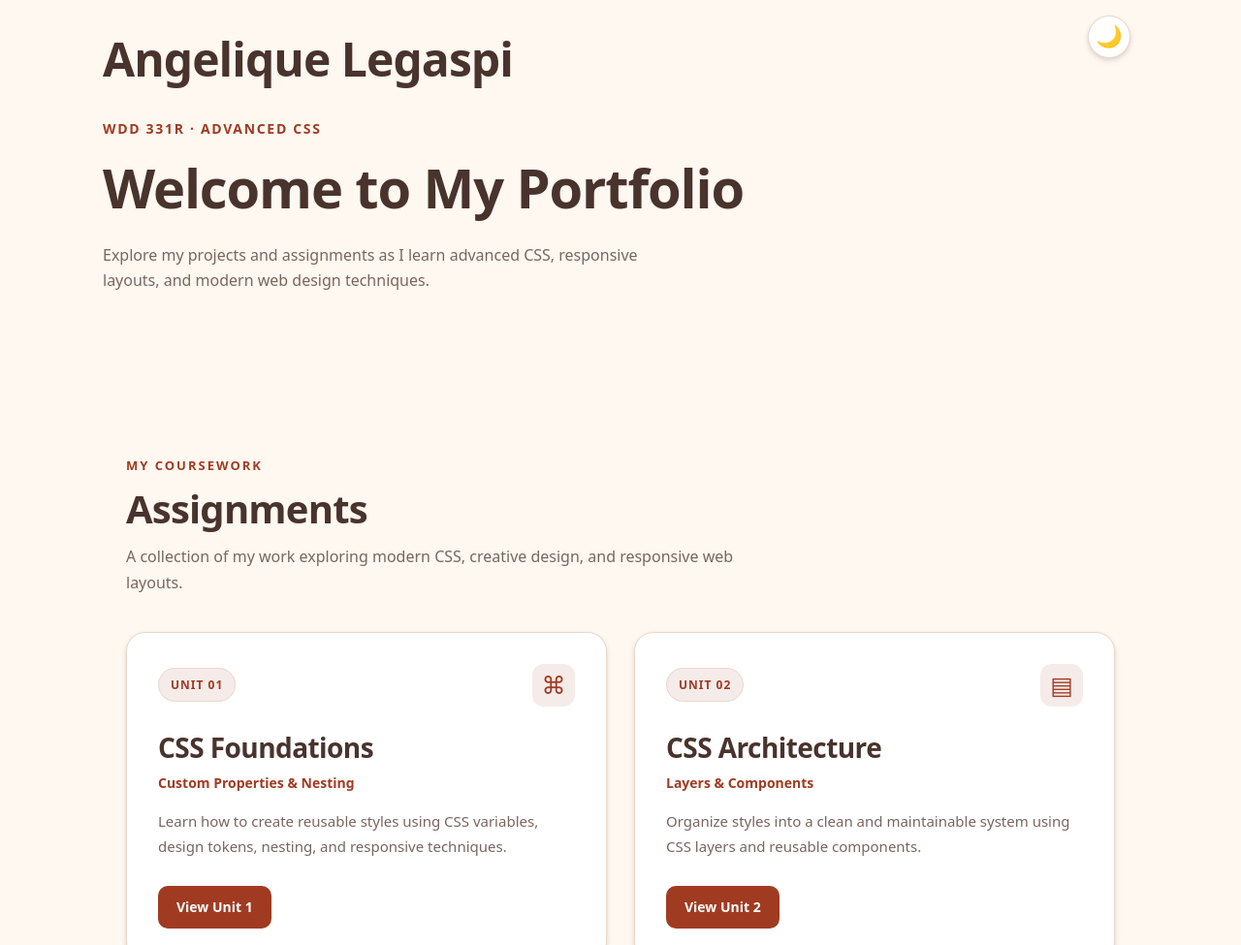
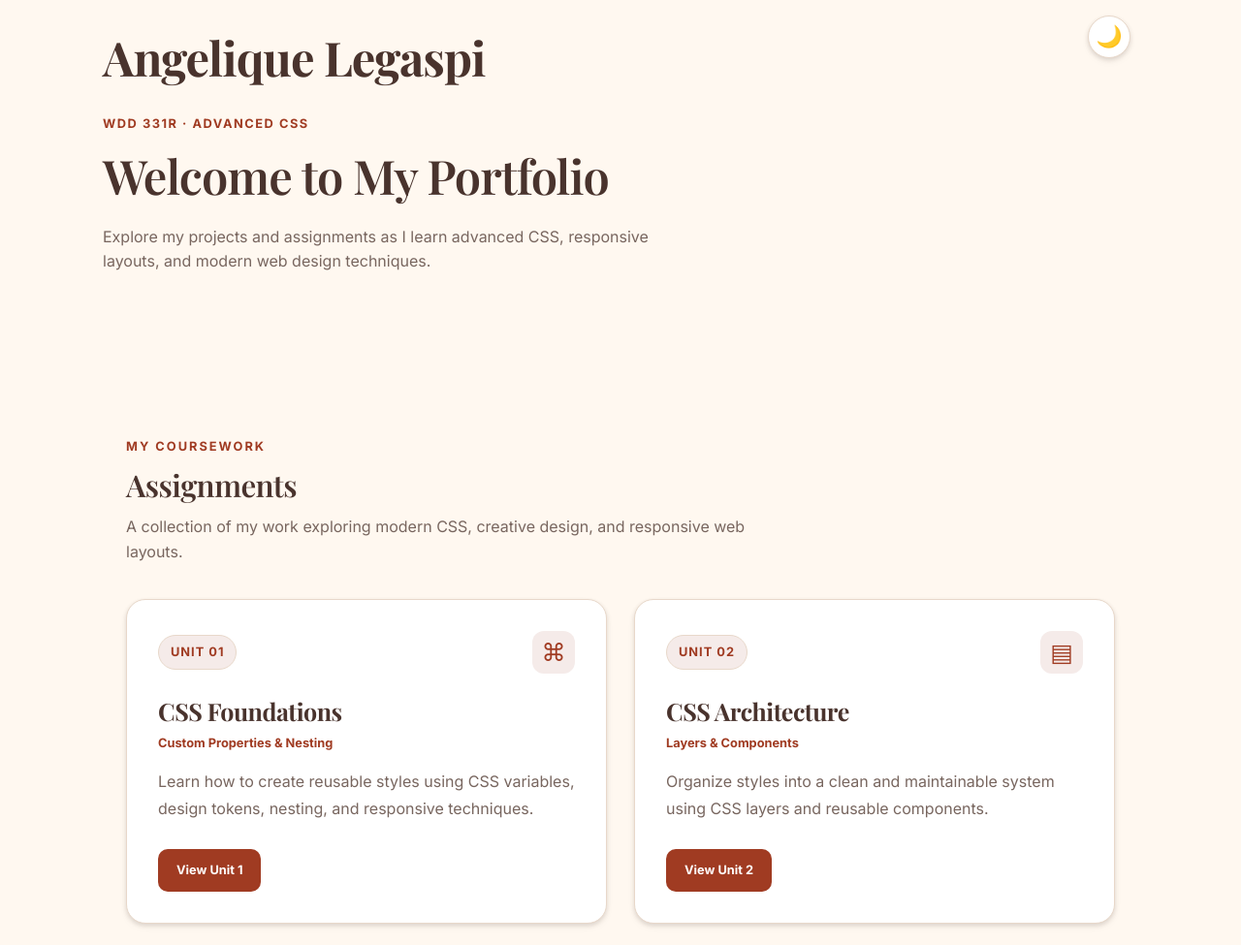
Before and after one commit to angelique213/wdd331-portfolio, a website: page index.html in a window 1280 px wide. Shown: the top 975 px of the page at 97% size. Drawn offline with nearby package versions, Linux system fonts and the light colour scheme.

Commit message:
Add modular typography scale and web fonts

```diff
--- a/css/base/elements.css
+++ b/css/base/elements.css
@@ -1,27 +1,33 @@
-
 /* Base Page Styles */
 body {
-    font-family: var(--font-family-sans);
-    font-size: var(--font-size-base);
+    font-family: var(--font-family-body);
+    font-size: var(--font-size-body);
     color: var(--color-text);
     background-color: var(--color-bg);
-    line-height: 1.6;
+    line-height: var(--line-height-body);
 }
 
 /* Headings */
 h1, h2, h3 {
+    font-family: var(--font-family-heading);
     color: var(--color-text);
-    line-height: 1.2;
+    line-height: var(--line-height-heading);
     letter-spacing: -0.02em;
 }
 
 h1 {
-    font-size: clamp(2rem, 4vw, 3rem);
+    font-size: var(--font-size-display);
+    line-height: var(--line-height-display);
     font-weight: 700;
 }
 
 h2 {
-    font-size: clamp(1.5rem, 3vw, 2rem);
+    font-size: var(--font-size-heading-lg);
+    font-weight: 600;
+}
+
+h3 {
+    font-size: var(--font-size-heading-md);
     font-weight: 600;
 }
 
--- a/css/components/cards.css
+++ b/css/components/cards.css
@@ -1,4 +1,3 @@
-
 /* Assignment section */
 
 #assignments {
@@ -18,7 +17,7 @@
     margin: 0 0 10px;
 
     color: var(--color-accent);
-    font-size: 13px;
+    font-size: var(--font-size-label);
     font-weight: 700;
     letter-spacing: 2px;
     text-transform: uppercase;
@@ -28,17 +27,19 @@
     margin: 0 0 12px;
 
     color: var(--color-text);
-    font-size: clamp(30px, 4vw, 40px);
-    line-height: 1.2;
+    font-size: var(--font-size-heading-lg);
+    line-height: var(--line-height-heading);
 }
+
+/* Section description */
 
 .section-description {
     max-width: 650px;
     margin: 0;
 
     color: var(--color-text-muted);
-    font-size: 16px;
-    line-height: 1.7;
+    font-size: var(--font-size-body);
+    line-height: var(--line-height-body);
 }
 
 /* Assignment grid */
@@ -109,7 +110,7 @@
     border: 1px solid var(--color-border);
     border-radius: 999px;
 
-    font-size: 12px;
+    font-size: var(--font-size-label);
     font-weight: 700;
     letter-spacing: 1px;
 }
@@ -142,9 +143,9 @@
     margin: 0 0 8px;
 
     color: var(--color-text);
-    font-size: clamp(23px, 2.5vw, 28px);
+    font-size: var(--font-size-card-title);
     font-weight: 750;
-    line-height: 1.3;
+    line-height: var(--line-height-heading);
 }
 
 /* Small caption */
@@ -153,7 +154,7 @@
     margin: 0 0 16px;
 
     color: var(--color-accent);
-    font-size: 14px;
+    font-size: var(--font-size-supporting);
     font-weight: 650;
     line-height: 1.5;
 }
@@ -164,7 +165,7 @@
     margin: 0 0 28px;
 
     color: var(--color-text-muted);
-    font-size: 15px;
+    font-size: var(--font-size-card-body);
     line-height: 1.75;
 }
 
@@ -195,7 +196,7 @@
     border: 1px solid transparent;
     border-radius: 10px;
 
-    font-size: 14px;
+    font-size: var(--font-size-button);
     font-weight: 700;
     line-height: 1.3;
     text-align: center;
@@ -268,7 +269,7 @@
     }
 
     .assignment-links a {
-        font-size: 13px;
+        font-size: var(--font-size-button);
         padding: 10px 14px;
     }
 }
--- a/css/components/effects.css
+++ b/css/components/effects.css
@@ -120,16 +120,16 @@ body.effects-page {
 }
 
 .effects-page .hero-content h1 {
-    font-size: clamp(2.5rem, 5vw, 4.5rem);
-    line-height: 1.1;
+    font-size: var(--font-size-display);
+    line-height: var(--line-height-display);
     margin-bottom: 18px;
     text-shadow: 0 2px 6px rgb(0 0 0 / 0.6);
 }
 
 .effects-page .hero-content p {
-    font-size: clamp(1rem, 1.8vw, 1.3rem);
+    font-size: var(--font-size-body);
     max-width: 550px;
-    line-height: 1.6;
+    line-height: var(--line-height-body);
 }
 
 /* Sections */
--- a/css/layout/layout.css
+++ b/css/layout/layout.css
@@ -53,13 +53,14 @@ nav ul {
 .hero-label {
     color: var(--color-accent);
     font-weight: 700;
-    font-size: 0.875rem;
+    font-size: var(--font-size-sm);
     letter-spacing: 0.12em;
     text-transform: uppercase;
 }
 
 .hero h2 {
-    font-size: clamp(2rem, 5vw, 3.5rem);
+    font-size: var(--font-size-display);
+    line-height: var(--line-height-display);
     margin-block: var(--spacing-md);
 }
 
@@ -78,7 +79,7 @@ nav ul {
     border-top: 1px solid var(--color-border);
     text-align: center;
     color: var(--color-text-muted);
-    font-size: 0.875rem;
+    font-size: var(--font-size-sm);
 }
 
 .site-footer p {
--- a/css/tokens/variables.css
+++ b/css/tokens/variables.css
@@ -1,11 +1,46 @@
 
 :root {
-    /* Typography */
+    /* Typography: Font Families */
     --font-family-sans: system-ui, sans-serif;
     --font-family-mono: monospace;
-    --font-size-sm: 1.4rem;
-    --font-size-md: 1.6rem;
-    --font-size-lg: 1.8rem;
+    --font-family-heading: "Playfair Display", Georgia, serif;
+    --font-family-body: "Inter", system-ui, sans-serif;
+
+    /* Modular Scale: Major Third (1.25) */
+    --type-ratio: 1.25;
+    --type-base: 1rem;
+
+    /* Scale Steps */
+    --font-size-xs: 0.64rem;
+    --font-size-sm: 0.8rem;
+    --font-size-md: 1rem;
+    --font-size-lg: 1.25rem;
+    --font-size-xl: clamp(1.25rem, 1.0714rem + 0.8929vw, 1.5625rem);
+    --font-size-2xl: clamp(1.5625rem, 1.3393rem + 1.1161vw, 1.953125rem);
+    --font-size-3xl: clamp(1.953125rem, 1.6741rem + 1.3951vw, 2.441406rem);
+    --font-size-4xl: clamp(2.441406rem, 2.0926rem + 1.744vw, 3.051758rem);
+
+    /* Semantic Typography Roles */
+    --font-size-caption: var(--font-size-xs);
+    --font-size-body: var(--font-size-md);
+    --font-size-heading-sm: var(--font-size-lg);
+    --font-size-heading-md: var(--font-size-xl);
+    --font-size-heading-lg: var(--font-size-2xl);
+    --font-size-display: var(--font-size-4xl);
+
+
+    /* Additional Typography Roles */
+    --font-size-label: var(--font-size-sm);
+    --font-size-supporting: var(--font-size-sm);
+    --font-size-card-body: var(--font-size-body);
+    --font-size-card-title: var(--font-size-heading-md);
+    --font-size-button: var(--font-size-sm);
+
+    /* Line Heights */
+    --line-height-body: 1.6;
+    --line-height-heading: 1.2;
+    --line-height-display: 1.1;
+
 
     /* Spacing */
     --spacing-xs: 4px;
@@ -44,7 +79,7 @@
     --effect-duration: 0.3s;
 
     /* Legacy tokens for existing CSS */
-    --font-family: var(--font-family-sans);
-    --font-size-base: 1rem;
+    --font-family: var(--font-family-body);
+    --font-size-base: var(--font-size-body);
     --border-radius: var(--radius-lg);
-}
+    }
--- a/index.html
+++ b/index.html
@@ -8,6 +8,7 @@
 
     <title>Angelique Legaspi – Portfolio</title>
 
+    <link href="https://fonts.googleapis.com/css2?family=Inter:wght@400;500;600;700&family=Playfair+Display:wght@400;600;700&display=swap" rel="stylesheet">
     <script src="js/theme-preference.js"></script>
     <link rel="stylesheet" href="css/main.css">
 </head>
```
Also changed, not shown: README.md, dist/styles.css.
